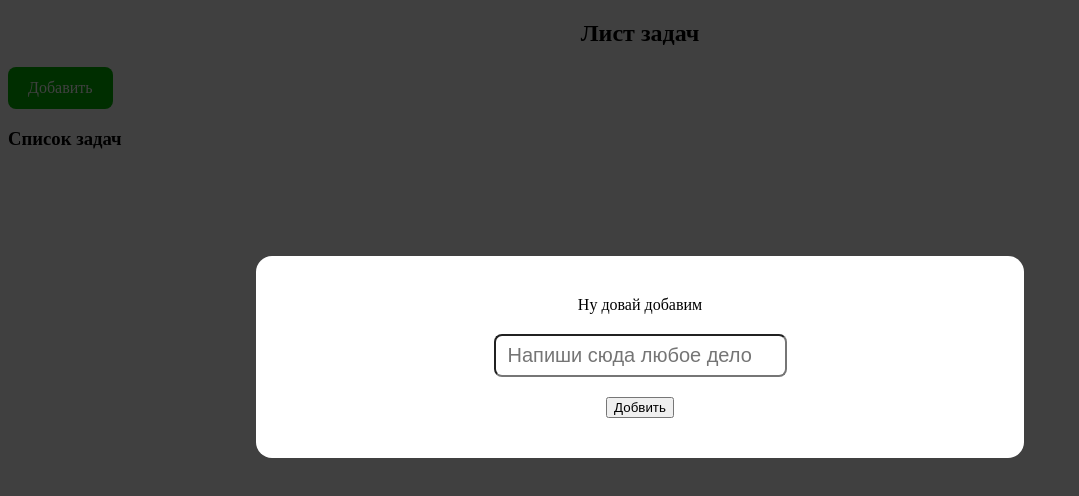
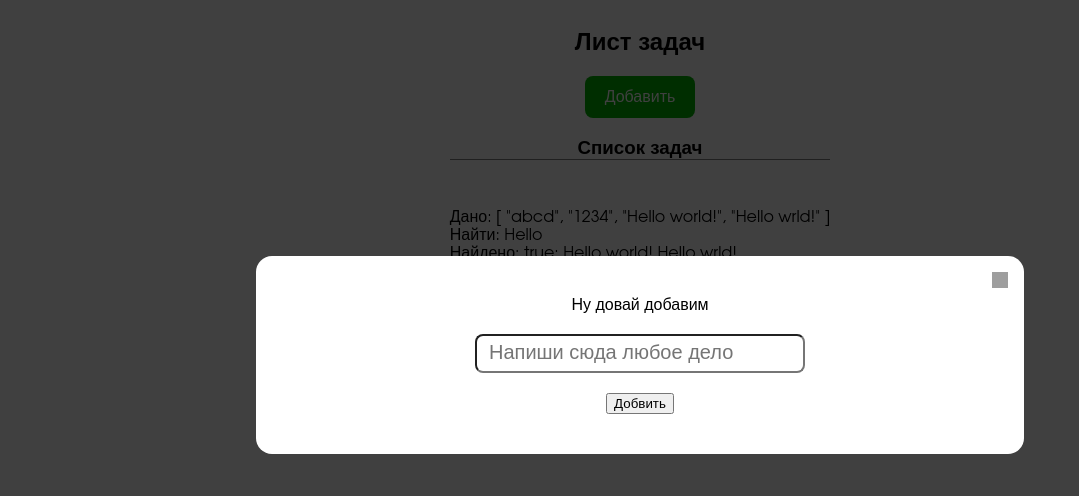
Before and after one commit to VisseraTarg/toDo-work, a Vue app: page / in a window 1280 px wide. Both pictures are taken after a click on the element "Добавить". Shown: the top 496 px of the page, without its empty margins (0-1079 px from the left). Built offline with nearby package versions, Linux system fonts and the light colour scheme; grey boxes are pictures that could not be loaded.

Commit message:
Список задач(фича): формы закрываются + поиск RegExp работает

```diff
--- a/src/App.vue
+++ b/src/App.vue
@@ -2,6 +2,8 @@
 import {ref, onMounted, watch} from "vue"
 import List from "@/components/List.vue";
 import Form from "@/components/Form.vue";
+
+import ForRegExp from "@/components/ForRegExp.vue";
 
 
 const todos = ref([])
@@ -23,9 +25,10 @@ const updateTodo = (todo) => {
   if (item.createdAt === todo.createdAt) return todo
     return item
   })
-  //console.log(todo, todos.value)
-  //console.log(todo.createdAt, todos.value)
+}
 
+const closeForm = () => {
+  isActiveForm.value = false
 }
 
 watch(todos, newVal => {
@@ -46,8 +49,12 @@ onMounted(() => {
     <section class="create-todo">
       <h1>Лист задач</h1>
       <div class="todo-btn" @click="isActiveForm =! isActiveForm">Добавить</div>
-      <Form v-if="isActiveForm" @add="addTodo"/>
+      <Form v-if="isActiveForm" @add="addTodo" @close="closeForm"/>
       <List :list="todos" @remove="removeTodo" @update="updateTodo"/>
+      <br>
+      <br>
+      <ForRegExp/>
+
 
     </section>
   </main>
@@ -57,16 +64,17 @@ onMounted(() => {
 <style>
 *, *:before, *:after {
   box-sizing: border-box;
+  font-family: Avantgarde, TeX Gyre Adventor, URW Gothic L, sans-serif;
 }
 </style>
 <style scoped>
-
-h3 {
-  display: block;
-  border-bottom: 1px solid grey;
-  width: 100%;
+main {
+  display: flex;
+  flex-direction: column;
   align-items: center;
 }
+
+
 
 h1 {
   text-align: center;
@@ -84,6 +92,10 @@ h1 {
   cursor: pointer;
 
   transition: 0.3s;
+
+  margin: 0 auto;
+
+
 }
 
 .todo-btn:hover {
--- a/src/components/Close.vue
+++ b/src/components/Close.vue
@@ -1,16 +1,22 @@
-<script setup="">
-import Close1 from '/src/assets/icons/close.svg'
+<script setup>
+import IconClose from '@/assets/icons/close1.svg'
 </script>
 
 <template>
-  <img :src="Close1" alt="" />
+  <img :src="IconClose" alt=""/>
 </template>
 
 <style scoped>
 img{
+
   display: block;
+  position: absolute;
+  right: 16px;
+  top: 16px;
   width: 16px;
   height: 16px;
   cursor: pointer;
+
 }
+
 </style>
--- /dev/null
+++ b/src/components/Delete.vue
@@ -0,0 +1,16 @@
+<script setup="">
+import IconDelete from '/src/assets/icons/delete.svg'
+</script>
+
+<template>
+  <img :src="IconDelete" alt="" />
+</template>
+
+<style scoped>
+img{
+  display: block;
+  width: 16px;
+  height: 16px;
+  cursor: pointer;
+}
+</style>
--- /dev/null
+++ b/src/components/ForRegExp.vue
@@ -0,0 +1,27 @@
+<script setup>
+  //import {ref} from "vue";
+
+  const arr = ["abcd","1234","Hello world!","Hello wrld!"]
+  const search = 'Hello'
+  const regexp = new RegExp(search, "g")
+
+  const doSearch = arr.filter(function(item){
+    return item.match(regexp)
+  })
+
+  const result = (Boolean(doSearch.length)) ? `${Boolean(doSearch.length)}: ${doSearch}` : `${Boolean(doSearch.length)}`
+
+
+
+</script>
+
+<template>
+  <div>Дано: {{arr}}</div>
+  <div>Найти: {{search}}</div>
+  <div>Найдено: {{result}}</div>
+
+</template>
+
+<style scoped>
+
+</style>
--- a/src/components/Form.vue
+++ b/src/components/Form.vue
@@ -1,8 +1,10 @@
 <script setup="">
-
 import {ref} from "vue";
 
-const emit = defineEmits(['add'])
+import Close from "@/components/Close.vue";
+
+const emit = defineEmits(['add','close']) //
+
 const input_content = ref('')
 const addTodo = () => {
   if (input_content.value.trim() === '') {
@@ -17,6 +19,10 @@ const addTodo = () => {
   input_content.value = ''
 }
 
+const close = () => {
+  emit ('close')
+}
+
 const fillFields = {
     placeholderText: "Напиши сюда любое дело",
   }
@@ -26,13 +32,16 @@ const fillFields = {
 
 <template>
   <div class="form_wrapper">
+
     <form class="form" @submit.prevent="addTodo">
+      <Close @click="close"/>
       <div>Ну довай добавим</div>
       <input
           type="text"
           v-bind:placeholder="fillFields.placeholderText"
           v-model="input_content"/>
       <input type="submit" class="todo-btn" value="Добвить"/>
+
     </form>
   </div>
 </template>
@@ -55,6 +64,7 @@ const fillFields = {
   background-color: #fff;
   padding: 40px;
   border-radius: 16px;
+  position: relative;
 }
 input[type="text"] {
   padding: 8px 12px;
--- a/src/components/ItemOfList.vue
+++ b/src/components/ItemOfList.vue
@@ -1,5 +1,5 @@
 <script setup="">
-import Close from "@/components/Close.vue";
+import Delete from "@/components/Delete.vue";
 import Update from "@/components/Update.vue";
 import {computed, ref} from "vue";
 import editForm from "@/components/editForm.vue";
@@ -33,7 +33,7 @@ const update = (edited) => {
 
 const closeModal = (edited) => {
   isActiveEditForm.value = false
-  console.log(edited)
+
 }
 
 </script>
@@ -51,7 +51,7 @@ const closeModal = (edited) => {
         @updateEditedModel="update"
         @close="closeModal"
         :edited_value="edited_value"/>
-    <Close @click="remove"/>
+    <Delete @click="remove"/>
 
 
 
--- a/src/components/List.vue
+++ b/src/components/List.vue
@@ -35,4 +35,10 @@ const updateList = (item) => {
   justify-content: center;
   width: 100%;
 }
+h3 {
+  display: block;
+  border-bottom: 1px solid grey;
+  width: 100%;
+  text-align: center;
+}
 </style>
--- a/src/components/editForm.vue
+++ b/src/components/editForm.vue
@@ -1,12 +1,14 @@
 <script setup="">
-import Form from "@/components/Form.vue";
+//import Form from "@/components/Form.vue"; ???
 import {ref} from "vue";
+
+import Close from "@/components/Close.vue";
 
 
 const props = defineProps({
   edited_value: String
 })
-const emit = defineEmits(['updateEditedModel'])
+const emit = defineEmits(['updateEditedModel','close'])
 
 const updateTodo= () => {
   emit('updateEditedModel', edited.value)
@@ -14,7 +16,9 @@ const updateTodo= () => {
 
 const edited = ref(props.edited_value || '')
 
-
+const close = () => {
+  emit ('close')
+}
 
 
 </script>
@@ -22,6 +26,7 @@ const edited = ref(props.edited_value || '')
 <template>
   <div class="form_wrapper">
     <form class="form" @submit.prevent="updateTodo">
+      <Close @click="close"/>
       <div>Ну довай исправим</div>
       <input
           type="text"
@@ -52,6 +57,7 @@ const edited = ref(props.edited_value || '')
   background-color: #fff;
   padding: 40px;
   border-radius: 16px;
+  position: relative;
 }
 input[type="text"] {
   padding: 8px 12px;
```
Also changed, not shown: src/assets/icons/close.svg (deleted).
